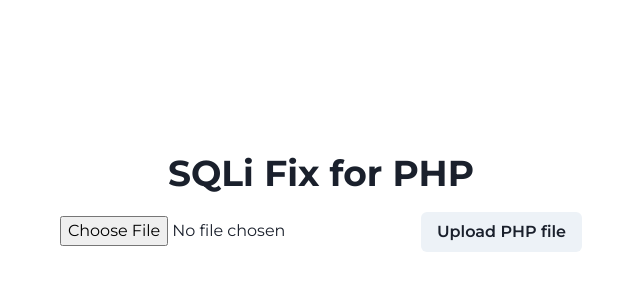
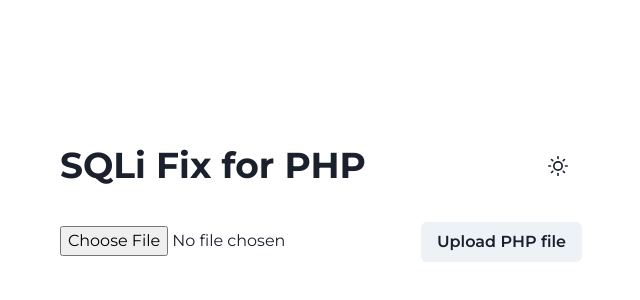
Before and after one commit to 1407arjun/sqli-fix, a Next.js app: page / in a window 1280 px wide. Shown: the part 198-498 px from the top of the page, without its empty margins (319-959 px from the left). Built offline with nearby package versions, Linux system fonts and the light colour scheme.

Commit message:
Add a dark mode toggle

```diff
--- a/package.json
+++ b/package.json
@@ -9,6 +9,7 @@
     "lint": "next lint"
   },
   "dependencies": {
+    "@chakra-ui/icons": "^2.0.12",
     "@chakra-ui/react": "^2.3.2",
     "@emotion/react": "^11.10.4",
     "@emotion/styled": "^11.10.4",
--- /dev/null
+++ b/src/components/ColorToggle.tsx
@@ -0,0 +1,23 @@
+import { SunIcon } from "@chakra-ui/icons"
+import { Tooltip, useColorMode } from "@chakra-ui/react"
+import { IconButton } from "@chakra-ui/react"
+
+const ColorToggle = () => {
+    const { colorMode, toggleColorMode } = useColorMode()
+
+    return (
+        <Tooltip
+            label={`Toggle ${colorMode === "light" ? "Dark" : "Light"} mode`}>
+            <IconButton
+                onClick={toggleColorMode}
+                icon={<SunIcon />}
+                fontSize="xl"
+                aria-label="Theme switcher"
+                size="lg"
+                variant="ghost"
+            />
+        </Tooltip>
+    )
+}
+
+export default ColorToggle
--- a/src/pages/index.tsx
+++ b/src/pages/index.tsx
@@ -1,14 +1,19 @@
-import { Center, Heading, VStack } from "@chakra-ui/react"
+import { Center, Heading, VStack, HStack, Spacer } from "@chakra-ui/react"
 import type { NextPage } from "next"
+import ColorToggle from "../components/ColorToggle"
 import Head from "../components/Head"
 import UploadButton from "../components/UploadButton"
 
 const Home: NextPage = () => {
     return (
         <Center minH="100vh">
-            <VStack p={8} spacing={4}>
+            <VStack p={8} spacing={8}>
                 <Head />
-                <Heading>SQLi Fix for PHP</Heading>
+                <HStack justifyContent="center" alignItems="center" w="100%">
+                    <Heading>SQLi Fix for PHP</Heading>
+                    <Spacer />
+                    <ColorToggle />
+                </HStack>
                 <UploadButton />
             </VStack>
         </Center>
```
Also changed, not shown: 1 other file (tests, documents, lock files or other folders).
